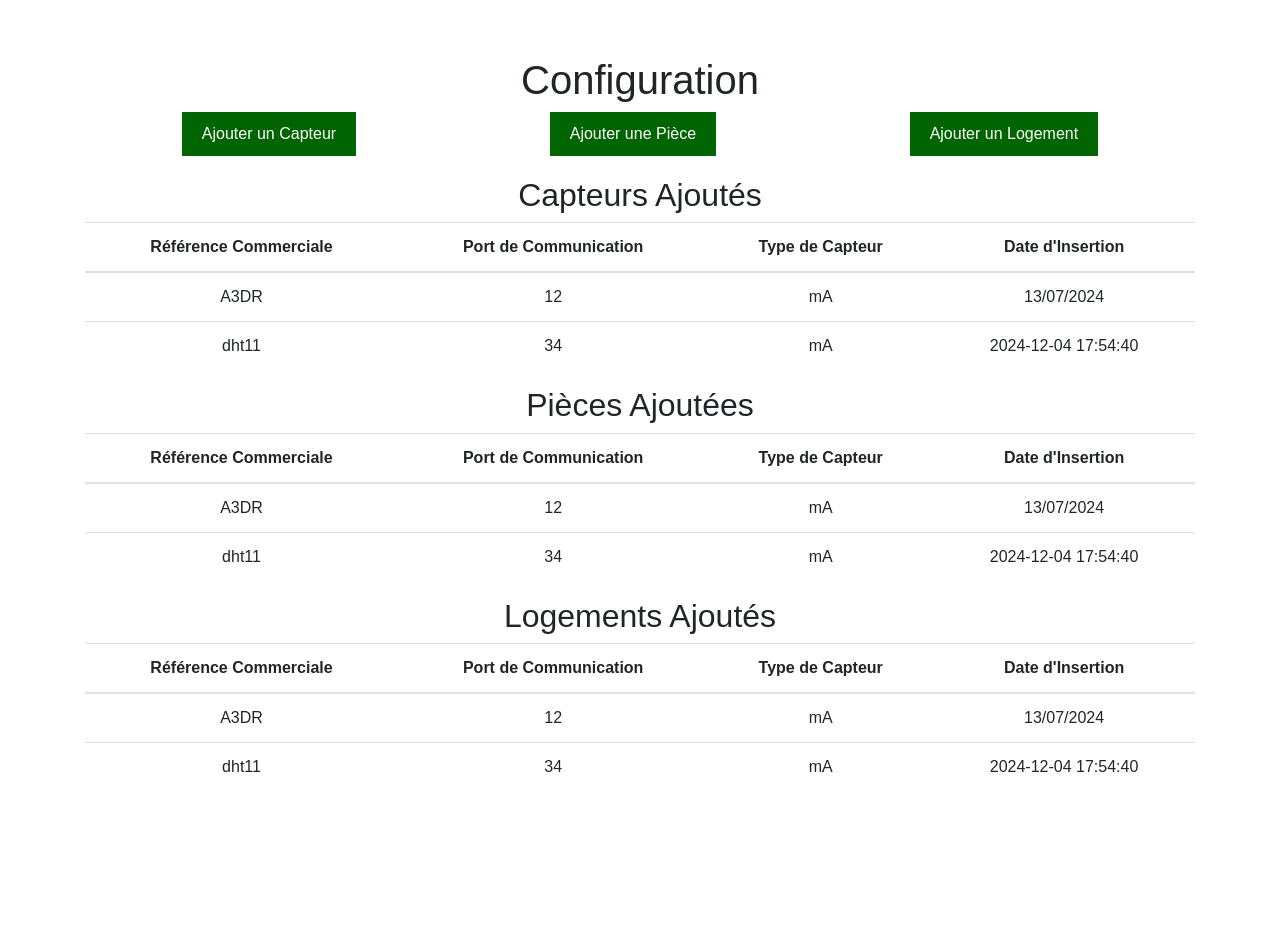
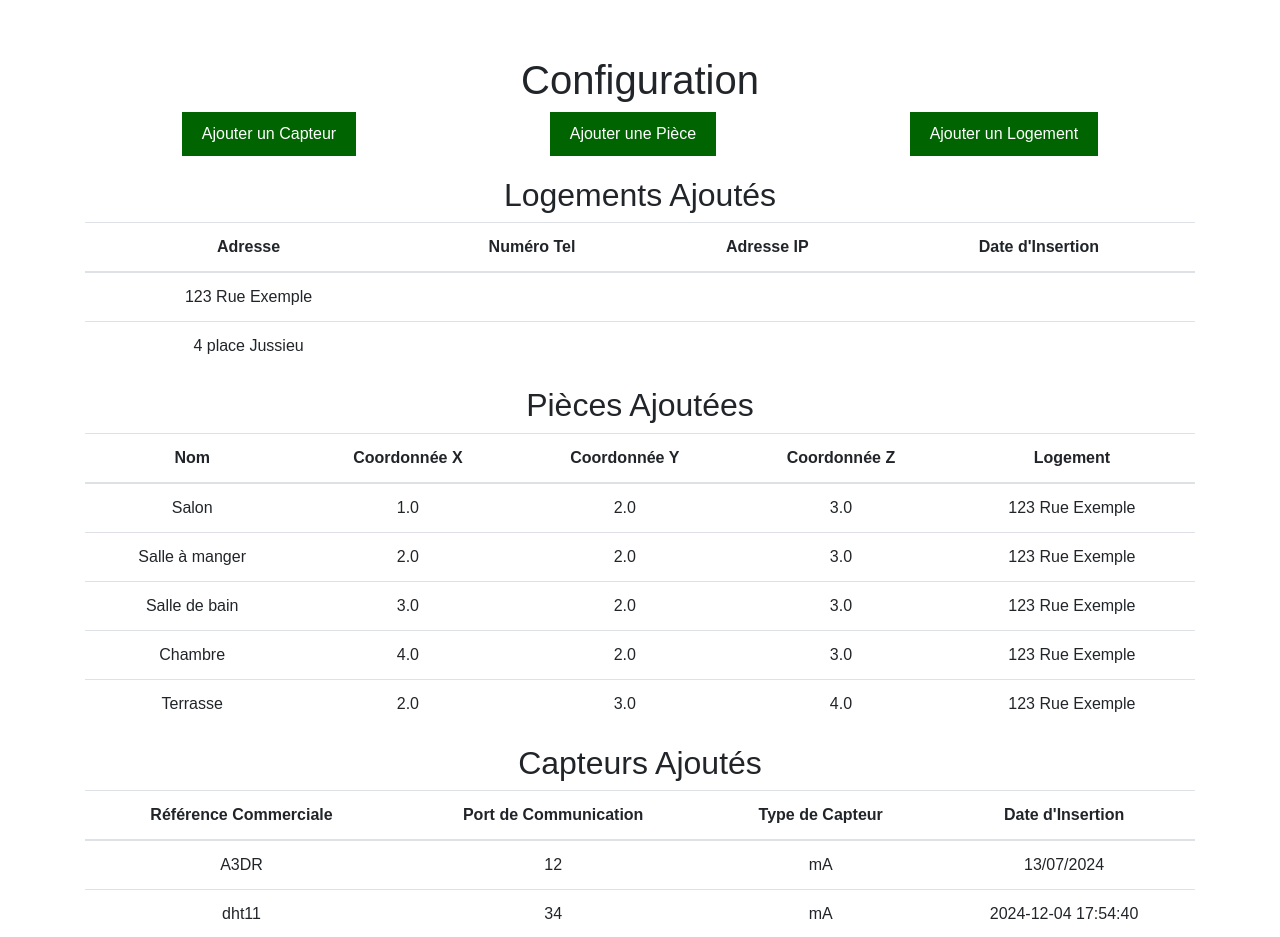
Before and after one commit to lagejo/Mon-Logement-Eco, a FastAPI app: page /config in a window 1280 px wide. Shown: the part 56-993 px from the top of the page. Before the commit the page ends 828 px from the top, so only its background shows below. Run offline with FastAPI, Linux system fonts and the light colour scheme; data comes from the database, SQL or seed files in the repository; some libraries are stand-ins or nearby versions.

Commit message:
config page forms

```diff
--- a/serveur_remplissage.py
+++ b/serveur_remplissage.py
@@ -122,11 +122,25 @@ async def read_root(request: Request):
 async def read_consommation(request: Request):
     return templates.TemplateResponse("consommation.html", {"request": request})
 
+def get_pieces_with_logement():
+    conn = sqlite3.connect('logement.db')
+    conn.row_factory = sqlite3.Row
+    c = conn.cursor()
+    c.execute("""
+        SELECT Piece.nom, Piece.x, Piece.y, Piece.z, Logement.adresse AS logement_adresse
+        FROM Piece
+        JOIN Logement ON Piece.id_loge = Logement.id_loge
+    """)
+    pieces = c.fetchall()
+    conn.close()
+    return pieces
+
 @app.get("/config", response_class=HTMLResponse)
 async def read_config(request: Request):
     capteurs = get_capteurs()
     logements = get_logements()
-    return templates.TemplateResponse("config.html", {"request": request, "capteurs": capteurs, "logements": logements})
+    pieces = get_pieces_with_logement()
+    return templates.TemplateResponse("config.html", {"request": request, "capteurs": capteurs, "logements": logements, "pieces": pieces})
 
 @app.get("/economie", response_class=HTMLResponse)
 async def afficher_economie(request: Request):
--- a/templates/config.html
+++ b/templates/config.html
@@ -98,23 +98,23 @@
     </form>
 </div>
 
-<h2>Capteurs Ajoutés</h2>
+<h2>Logements Ajoutés</h2>
 <table class="table">
     <thead>
         <tr>
-            <th>Référence Commerciale</th>
-            <th>Port de Communication</th>
-            <th>Type de Capteur</th>
+            <th>Adresse</th>
+            <th>Numéro Tel</th>
+            <th>Adresse IP</th>
             <th>Date d'Insertion</th>
         </tr>
     </thead>
     <tbody>
-        {% for capteur in capteurs %}
+        {% for logement in logements %}
         <tr>
-            <td>{{ capteur.ref_commerciale }}</td>
-            <td>{{ capteur.port_communication }}</td>
-            <td>{{ capteur.unite_mesure }}</td>
-            <td>{{ capteur.date_insert }}</td>
+            <td>{{ logement.adresse }}</td>
+            <td>{{ logement.numero_tel }}</td>
+            <td>{{ logement.IP }}</td>
+            <td>{{ logement.date_insert }}</td>
         </tr>
         {% endfor %}
     </tbody>
@@ -124,25 +124,27 @@
 <table class="table">
     <thead>
         <tr>
-            <th>Référence Commerciale</th>
-            <th>Port de Communication</th>
-            <th>Type de Capteur</th>
-            <th>Date d'Insertion</th>
+            <th>Nom</th>
+            <th>Coordonnée X</th>
+            <th>Coordonnée Y</th>
+            <th>Coordonnée Z</th>
+            <th>Logement</th>
         </tr>
     </thead>
     <tbody>
-        {% for capteur in capteurs %}
+        {% for piece in pieces %}
         <tr>
-            <td>{{ capteur.ref_commerciale }}</td>
-            <td>{{ capteur.port_communication }}</td>
-            <td>{{ capteur.unite_mesure }}</td>
-            <td>{{ capteur.date_insert }}</td>
+            <td>{{ piece.nom }}</td>
+            <td>{{ piece.x }}</td>
+            <td>{{ piece.y }}</td>
+            <td>{{ piece.z }}</td>
+            <td>{{ piece.logement_adresse }}</td>
         </tr>
         {% endfor %}
     </tbody>
 </table>
 
-<h2>Logements Ajoutés</h2>
+<h2>Capteurs Ajoutés</h2>
 <table class="table">
     <thead>
         <tr>
```
